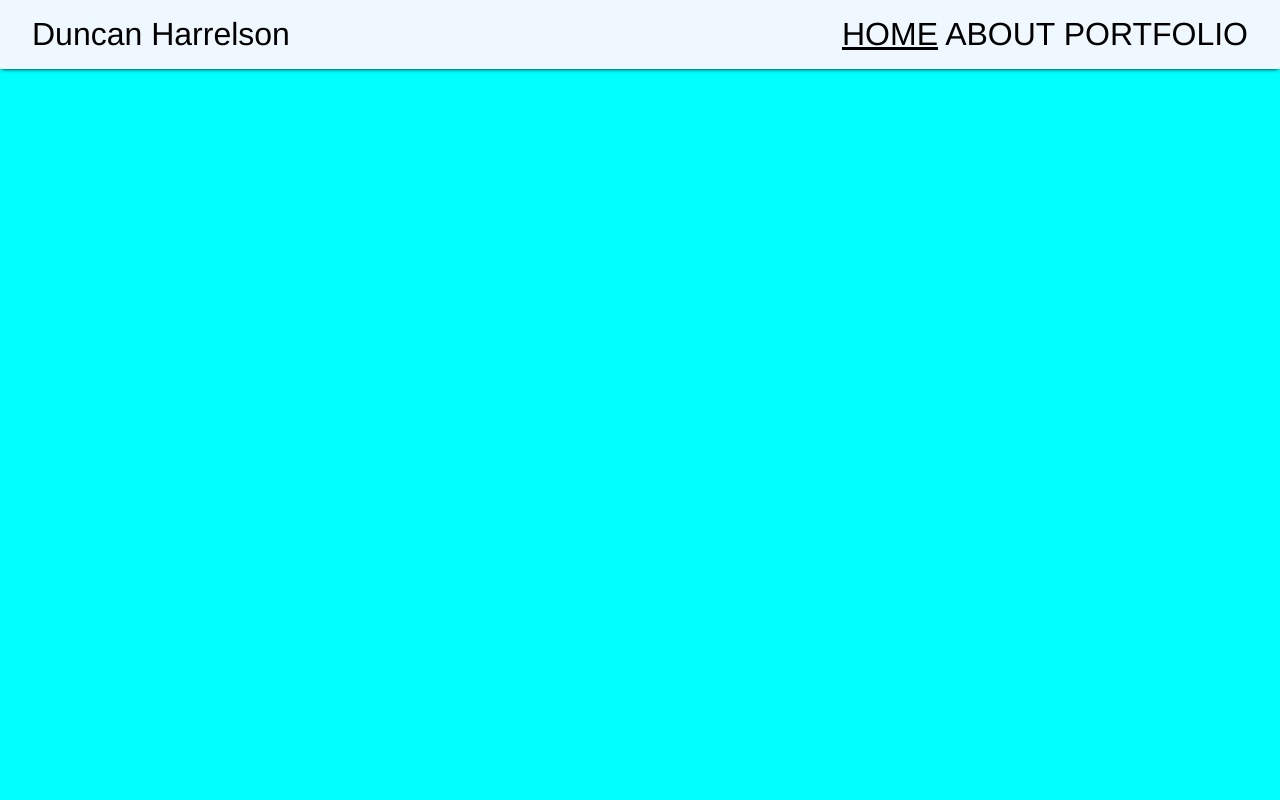
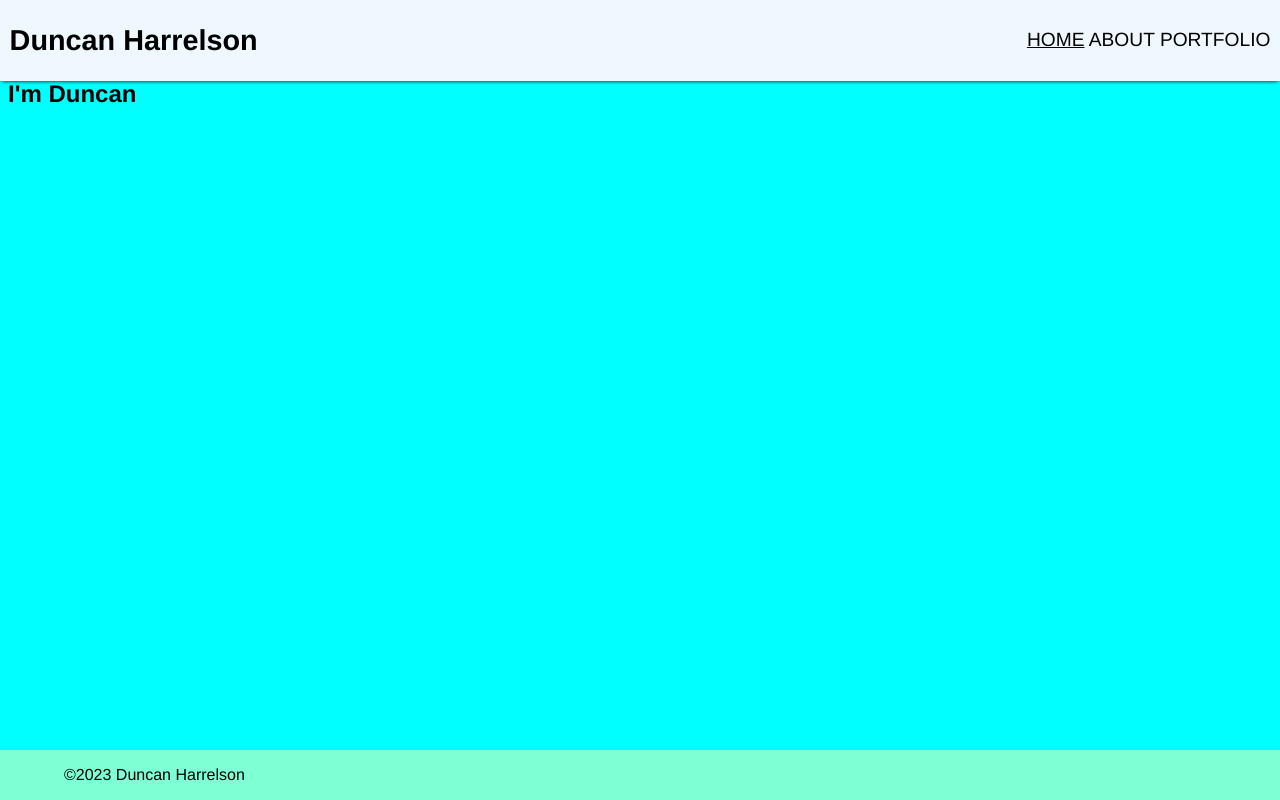
Before and after one commit to Duncan-Harrelson-Personal-Website/portfolio-site, a plain HTML site: page index.html in a window 1280 px wide. Drawn offline with Linux system fonts and the light colour scheme.

Commit message:
fixed basic navbar

```diff
--- a/index.html
+++ b/index.html
@@ -9,17 +9,21 @@
 </head>
 <body>
     <!-- Make navbar sticky in CSS so it stays at the top -->
-    <header>
-        <span class="name">Duncan Harrelson</span>
-        <nav class="links">
+    <header id="navbar">
+        <h2>Duncan Harrelson</h2>
+        <div class="links">
             <a class="active" href="index.html">HOME</a>
             <a href="about.html">ABOUT</a>
             <a href="portfolio.html">PORTFOLIO</a>
-        </nav>
+        </div>
     </header>
 
     <section class="main">
+        <h1>I'm Duncan</h1>
+    </section>
 
-    </section>
+    <footer>
+        <p>&copy;<script>document.write( new Date().getFullYear() );</script> Duncan Harrelson </p>
+    </footer>
 </body>
 </html>
--- a/style.css
+++ b/style.css
@@ -3,12 +3,17 @@ html {
 }
 
 header {
-    font-size: 2rem;
+    display: flex;
+    align-items: center;
+    justify-content: space-between;
+    font-size: 1.2rem;
     position: fixed;
     left: 0;
     right: 0;
     top: 0;
-    padding: .5em 1em;
+    margin-top: auto;
+    padding-left: .5em;
+    padding-right: .5em;
     box-shadow: 0 2px 4px -2px black;
     background-color: aliceblue;
 }
@@ -17,20 +22,63 @@ body {
     background-color: aqua;
 }
 
+footer {
+    position: fixed;
+    left: 0;
+    bottom: 0;
+    width: 100%;
+    background-color:aquamarine;
+    color: black;
+    padding-left: 5%;
+    text-align: left;
+}
+
 a {
     text-decoration: none;
     color: inherit
 }
 
-.name {
+/* .name {
     float: left;
-}
+    display: block;
+    font-size: 2rem;
+    text-align: center;
+} */
 
-.links {
-    float: right;
+/* .links {
+    display: block;
+    text-align: center;
+    font-size: 1.5rem;
     margin-left: .25em;
+} */
+
+.main {
+    margin-top: 80px;
 }
 
 .active {
     text-decoration: underline;
 }
+
+/* .sticky {
+    position: fixed;
+    top: 0;
+    width: 100%;
+}
+
+#navbar {
+    overflow: hidden;
+    position: fixed;
+    width: 100%;
+    background-color: aliceblue;
+    top: 0;
+    left: 0;
+    padding: 14px;
+} */
+
+/* #navbar a {
+    float: right;
+    display: block;
+    text-align: center;
+    padding: 14px;
+} */
```
